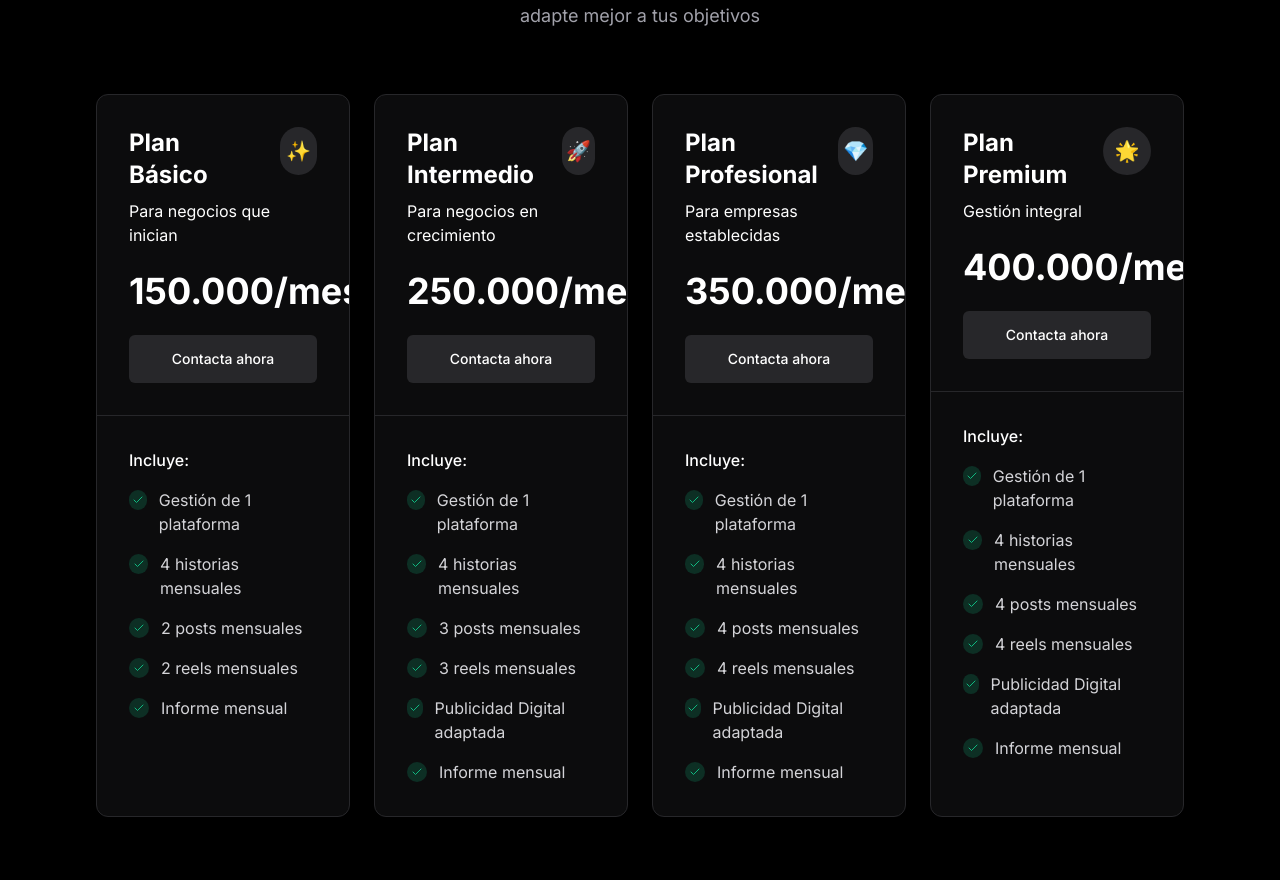
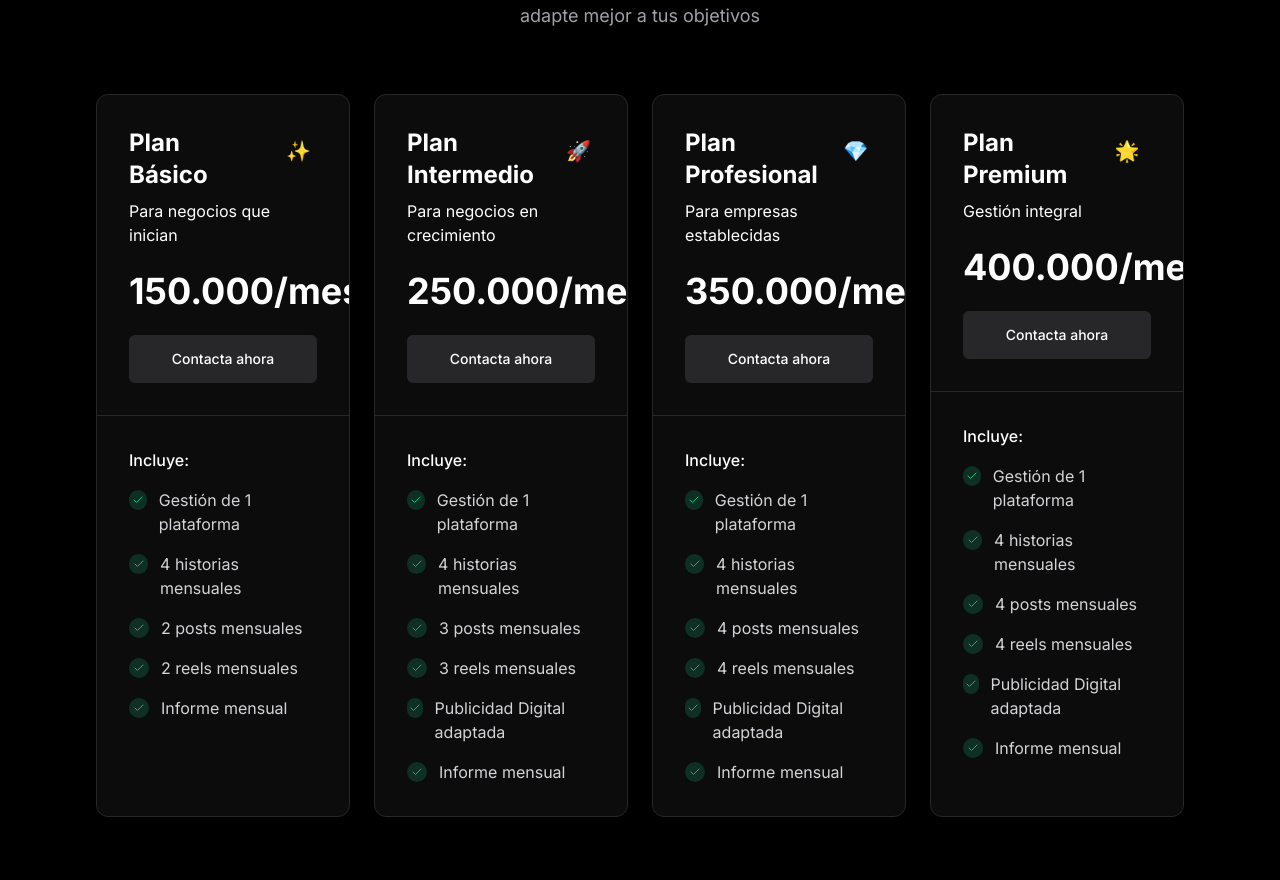
Before and after one commit to exelobaiza/alpha-marketing, a Next.js app: page / in a window 1280 px wide. Shown: the part 1986-2866 px from the top of the page. Built offline with nearby package versions, Linux system fonts and the light colour scheme; no server answers.

Commit message:
changes in icons for plans

```diff
--- a/app/page.tsx
+++ b/app/page.tsx
@@ -367,7 +367,7 @@ export default function Home() {
                       </h3>
                       <p className="text-white">{currentContent.pricing.plans.basic.description}</p>
                     </div>
-                    <div className="w-12 h-12 rounded-full bg-zinc-800 flex items-center justify-center group-hover:bg-red-500/20 transition-colors">
+                    <div className="w-12 h-12 rounded-full flex items-center justify-center group-hover:bg-red-500/20 transition-colors">
                       <span className="text-xl">✨</span>
                     </div>
                   </div>
@@ -417,7 +417,7 @@ export default function Home() {
                       </h3>
                       <p className="text-white">{currentContent.pricing.plans.intermediate.description}</p>
                     </div>
-                    <div className="w-12 h-12 rounded-full bg-zinc-800 flex items-center justify-center group-hover:bg-red-500/20 transition-colors">
+                    <div className="w-12 h-12 rounded-full flex items-center justify-center group-hover:bg-red-500/20 transition-colors">
                       <span className="text-xl">🚀</span>
                     </div>
                   </div>
@@ -467,7 +467,7 @@ export default function Home() {
                       </h3>
                       <p className="text-white">{currentContent.pricing.plans.professional.description}</p>
                     </div>
-                    <div className="w-12 h-12 rounded-full bg-zinc-800 flex items-center justify-center group-hover:bg-red-500/20 transition-colors">
+                    <div className="w-12 h-12 rounded-full flex items-center justify-center group-hover:bg-red-500/20 transition-colors">
                       <span className="text-xl">💎</span>
                     </div>
                   </div>
@@ -517,7 +517,7 @@ export default function Home() {
                       </h3>
                       <p className="text-white">{currentContent.pricing.plans.premium.description}</p>
                     </div>
-                    <div className="w-12 h-12 rounded-full bg-zinc-800 flex items-center justify-center group-hover:bg-red-500/20 transition-colors">
+                    <div className="w-12 h-12 rounded-full flex items-center justify-center group-hover:bg-red-500/20 transition-colors">
                       <span className="text-xl">🌟</span>
                     </div>
                   </div>
```
